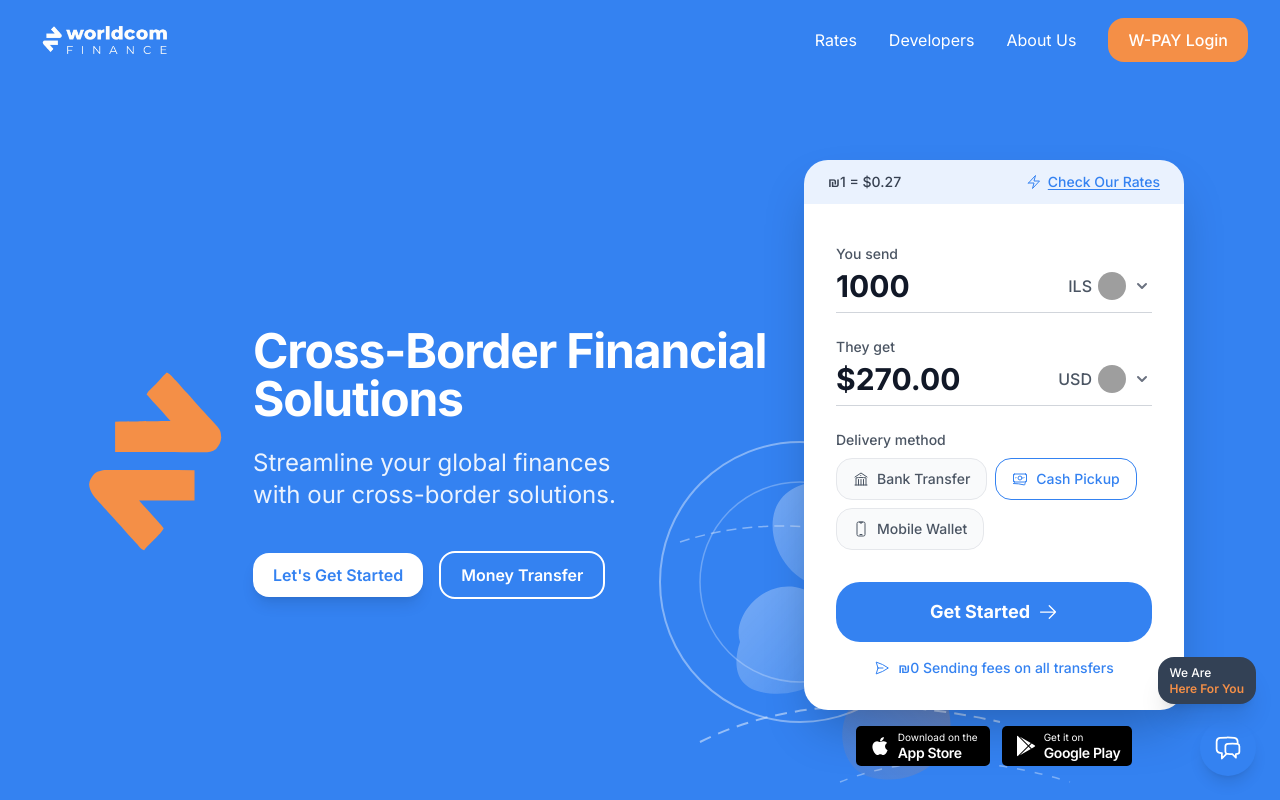
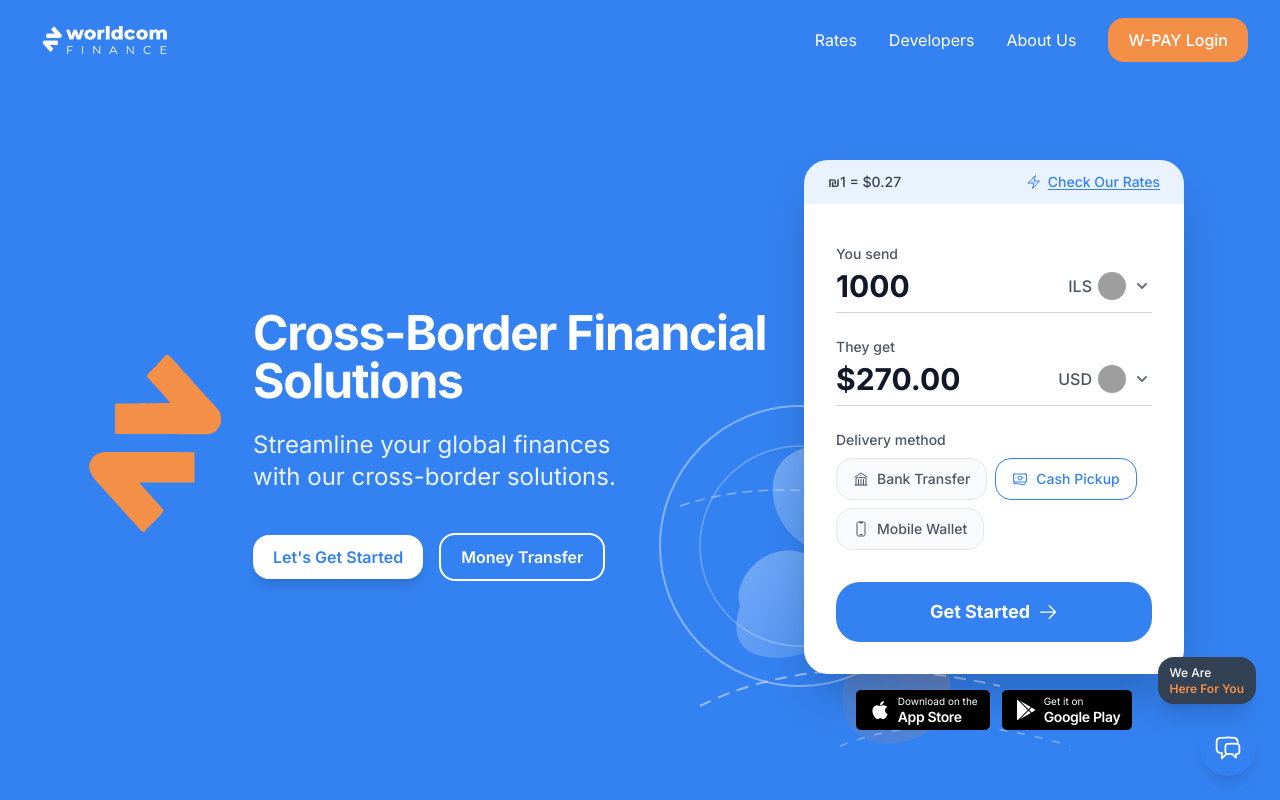
Before and after one commit to ronier83/worlcom-web, a React (Vite) app: page / in a window 1280 px wide. Shown: the top 800 px of the page. Built offline with nearby package versions, Linux system fonts and the light colour scheme; grey boxes are pictures that could not be loaded; a web font is replaced by a local one.

Commit message:
Update ConversionWidget.jsx

```diff
--- a/src/components/ConversionWidget.jsx
+++ b/src/components/ConversionWidget.jsx
@@ -189,12 +189,6 @@
             <HiOutlineArrowRight className="h-5 w-5" />
           </motion.span>
         </Link>
-
-        {/* Fee disclaimer: paper plane icon + purple text (left-aligned) */}
-        <p className="mt-4 flex items-center justify-center gap-2 text-sm font-medium text-[#3482F1]">
-          <HiOutlinePaperAirplane className="h-4 w-4 shrink-0" />
-          {conversionWidget.feesLabel}
-        </p>
       </div>
     </motion.div>
   )
```
